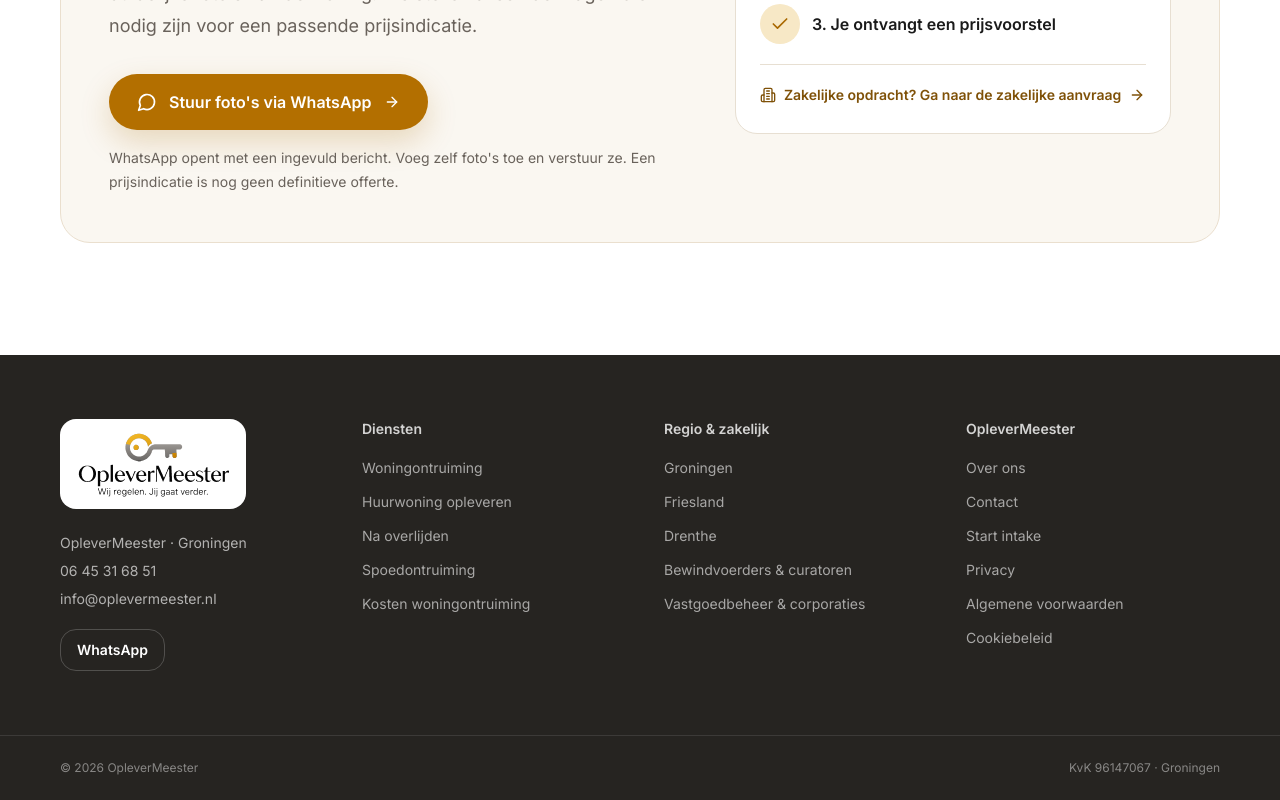
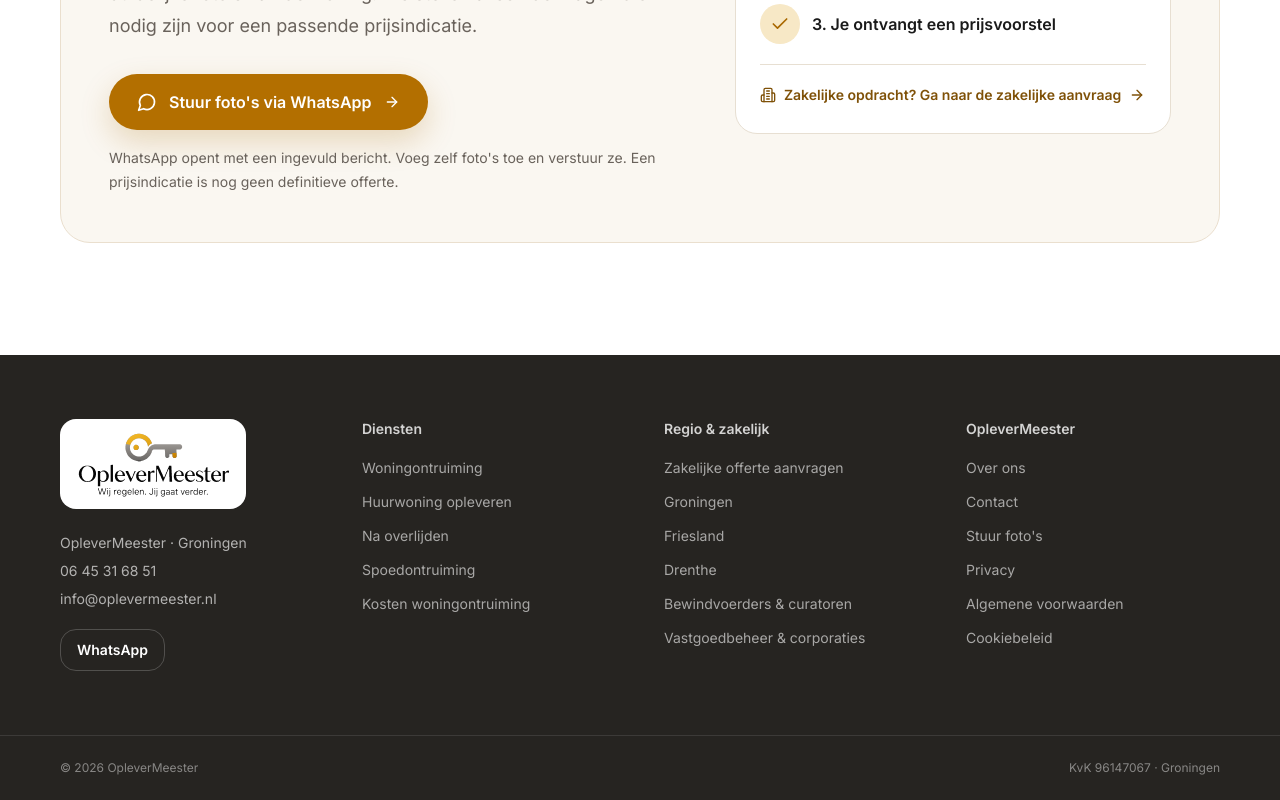
Before and after one commit to sandvlietbv/OpleverMeester, a Next.js app: page /kosten-woningontruiming in a window 1280 px wide. Shown: the part 2206-3006 px from the top of the page. Built offline with nearby package versions, Linux system fonts and the light colour scheme.

Commit message:
fix: align WhatsApp links and keep business journey distinct

```diff
--- a/components/Footer.tsx
+++ b/components/Footer.tsx
@@ -10,6 +10,7 @@ const FOOTER_LINKS = [
     { label: "Kosten woningontruiming", href: "/kosten-woningontruiming" },
   ]},
   { heading: "Regio & zakelijk", links: [
+    { label: "Zakelijke offerte aanvragen", href: "/zakelijk" },
     { label: "Groningen", href: "/woningontruiming-groningen" },
     { label: "Friesland", href: "/woningontruiming-friesland" },
     { label: "Drenthe", href: "/woningontruiming-drenthe" },
@@ -19,7 +20,7 @@ const FOOTER_LINKS = [
   { heading: "OpleverMeester", links: [
     { label: "Over ons", href: "/over-ons" },
     { label: "Contact", href: "/contact" },
-    { label: "Start intake", href: "/#intake" },
+    { label: "Stuur foto's", href: "/#intake" },
     { label: "Privacy", href: "/privacy" },
     { label: "Algemene voorwaarden", href: "/algemene-voorwaarden" },
     { label: "Cookiebeleid", href: "/cookies" },
```
